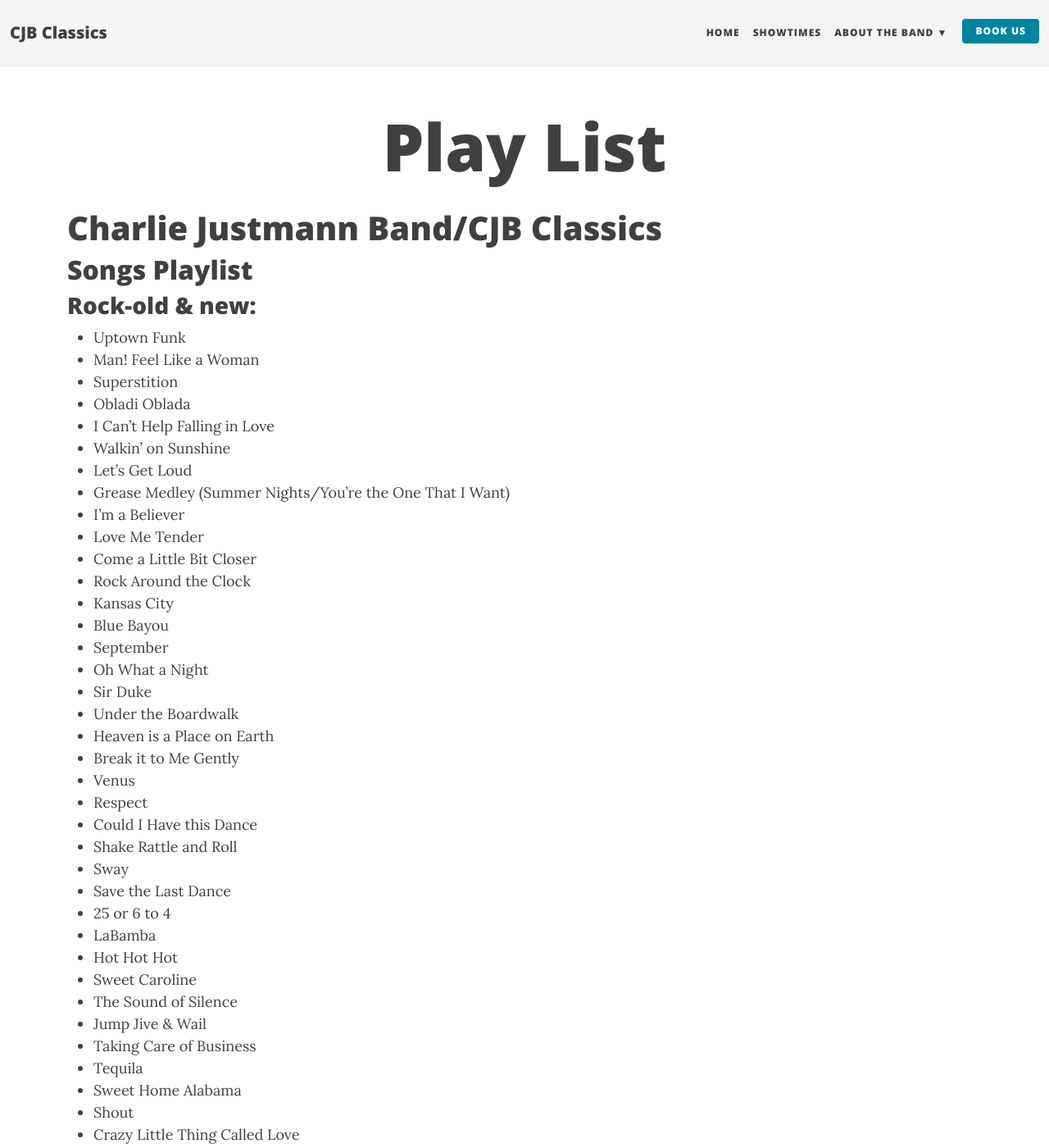
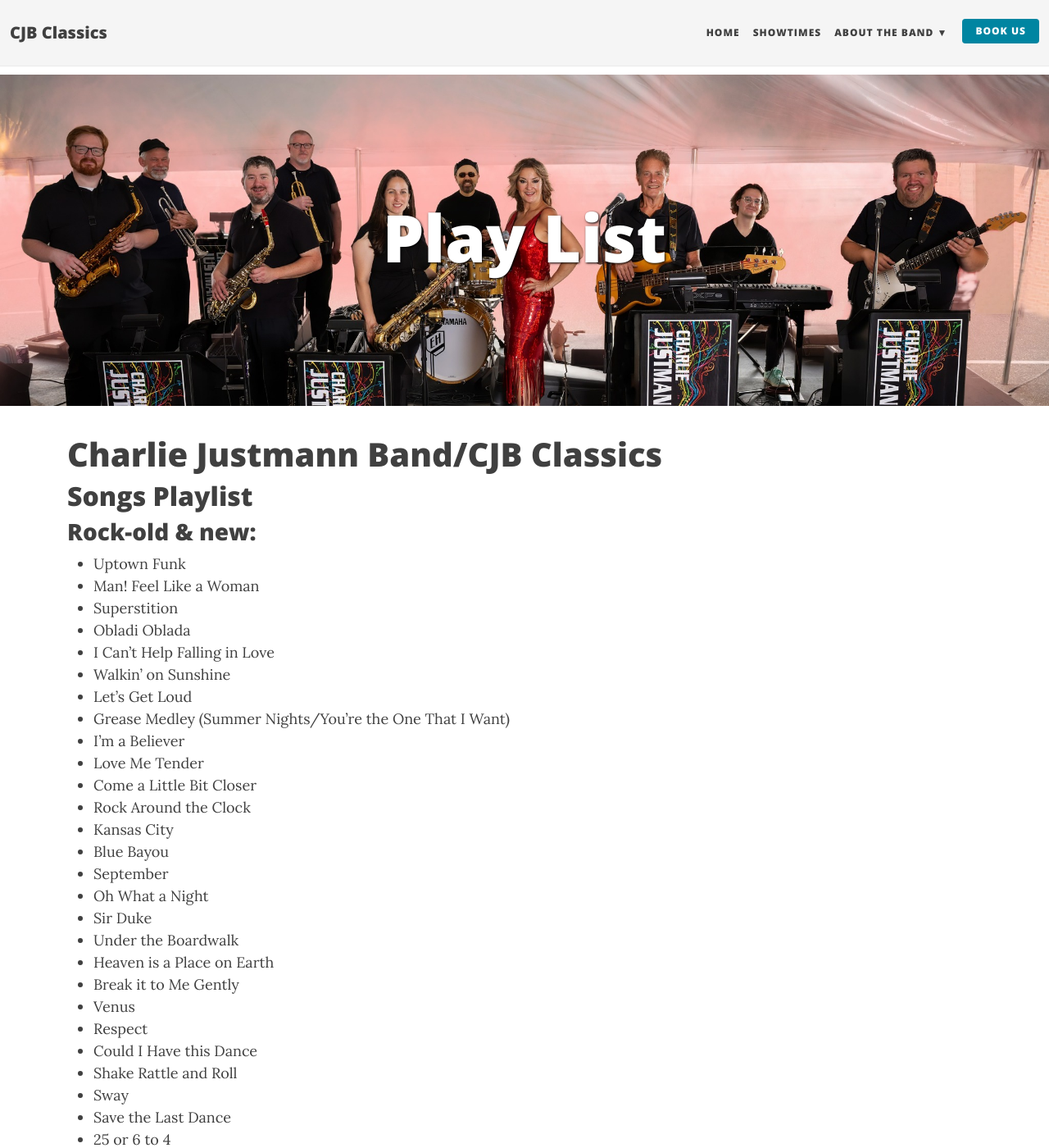
Before and after one commit to jcoenen/justmannband.com, a Jekyll site: the page built from playlist.md, in a window 1280 px wide and 1400 px high. Shown: the whole window at 82% size. Built offline with Jekyll 4.4.1, drawn with Linux system fonts in a browser that asks for light colours.

Commit message:
Add new band hero photo and use as header across site
- Add justmannband-header.jpg (full band on stage)
- Switch header-img → bigimg front matter key (was never wired up)
- Apply to homepage, showtimes, and playlist pages
- Adjust background-position to 30% to keep heads visible

Co-Authored-By: Claude Opus 4.6 <noreply@anthropic.com>

```diff
--- a/css/main.css
+++ b/css/main.css
@@ -429,7 +429,7 @@ footer .theme-by {
   position: relative;
 }
 .intro-header.big-img {
-  background: no-repeat center center;
+  background: no-repeat center 30%;
   -webkit-background-size: cover;
   -moz-background-size: cover;
   background-size: cover;
--- a/index.html
+++ b/index.html
@@ -2,7 +2,7 @@
 layout: page
 title: CJB Classics
 subtitle: Formerly known as "The Justmann Band"
-header-img: "/img/cjb_header.jpeg"
+bigimg: "/img/justmannband-header.jpg"
 ---
 
 
--- a/playlist.md
+++ b/playlist.md
@@ -2,7 +2,7 @@
 layout: page
 title: Play List
 subtitle:
-header-img: "/img/cjb_header.jpeg"
+bigimg: "/img/justmannband-header.jpg"
 ---
 # Charlie Justmann Band/CJB Classics
 
```
Also changed, not shown: showtimes.md (+1 -1 lines), img/justmannband-header.jpg (added).
